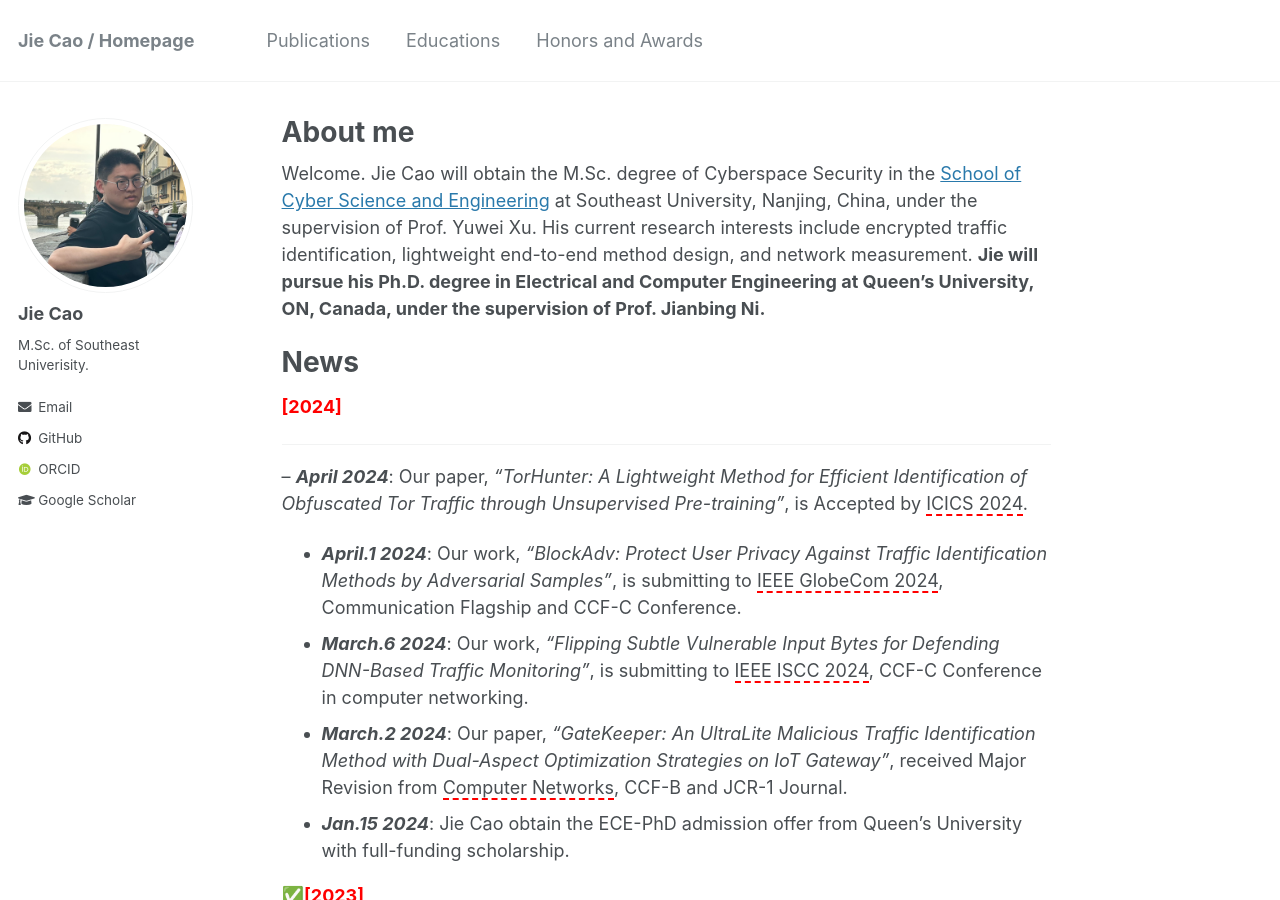
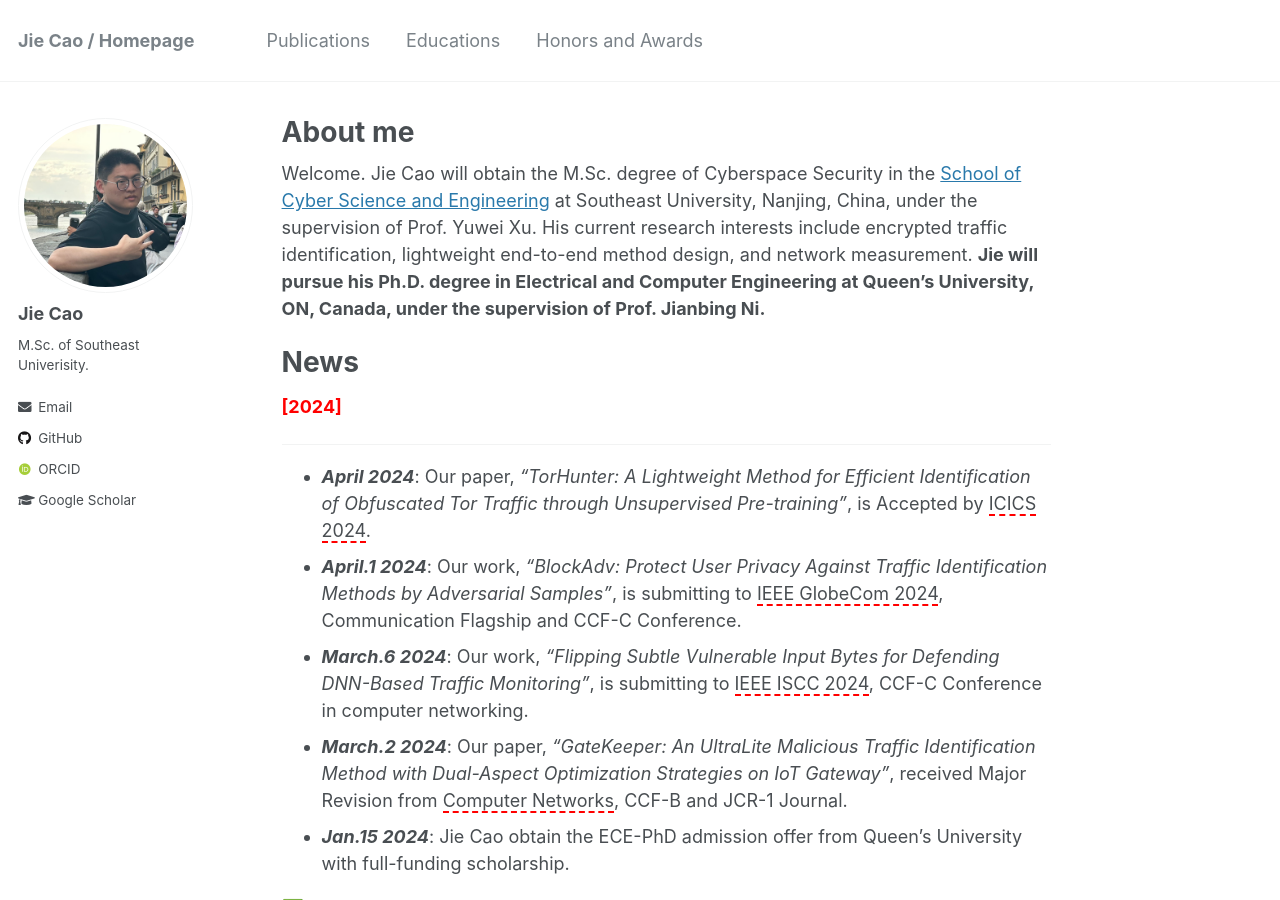
Before and after one commit to JieJayCao/JieJayCao.github.io, a Jekyll site: the page built from _pages/about.md, in a window 1280 px wide and 900 px high. Built offline with Jekyll 4.4.1, drawn with Linux system fonts in a browser that asks for light colours; some web fonts are replaced; formulas are drawn with MathJax 3.

Commit message:
Update about.md

```diff
--- a/_pages/about.md
+++ b/_pages/about.md
@@ -15,7 +15,7 @@ Welcome. Jie Cao will obtain the M.Sc. degree of Cyberspace Security in the [Sch
 
 _________________
 
--- ***April 2024***: Our paper, *"TorHunter: A Lightweight Method for Efficient Identification of Obfuscated Tor Traffic through Unsupervised Pre-training"*, is Accepted by <span style="border-bottom: 2px dashed red;">ICICS 2024</span>.
+- ***April 2024***: Our paper, *"TorHunter: A Lightweight Method for Efficient Identification of Obfuscated Tor Traffic through Unsupervised Pre-training"*, is Accepted by <span style="border-bottom: 2px dashed red;">ICICS 2024</span>.
 - ***April.1 2024***: Our work, *"BlockAdv: Protect User Privacy Against Traffic Identification Methods by Adversarial Samples"*, is submitting to <span style="border-bottom: 2px dashed red;">IEEE GlobeCom 2024</span>, Communication Flagship and CCF-C Conference.
 - ***March.6 2024***: Our work, *"Flipping Subtle Vulnerable Input Bytes for Defending DNN-Based Traffic Monitoring"*, is submitting to <span style="border-bottom: 2px dashed red;">IEEE ISCC 2024</span>, CCF-C Conference in computer networking.
 - ***March.2 2024***: Our paper, *"GateKeeper: An UltraLite Malicious Traffic Identification Method with Dual-Aspect Optimization Strategies on IoT Gateway"*, received Major Revision from <span style="border-bottom: 2px dashed red;">Computer Networks</span>, CCF-B and JCR-1 Journal.
```
